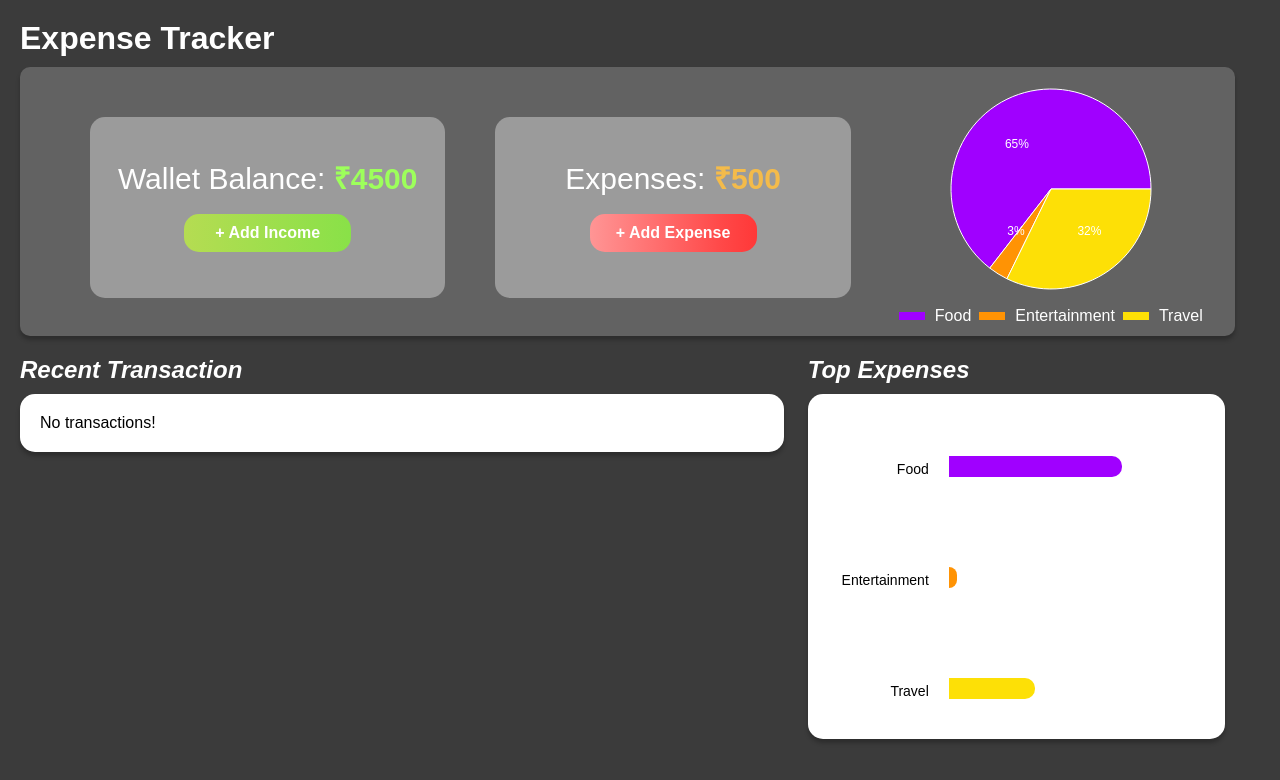
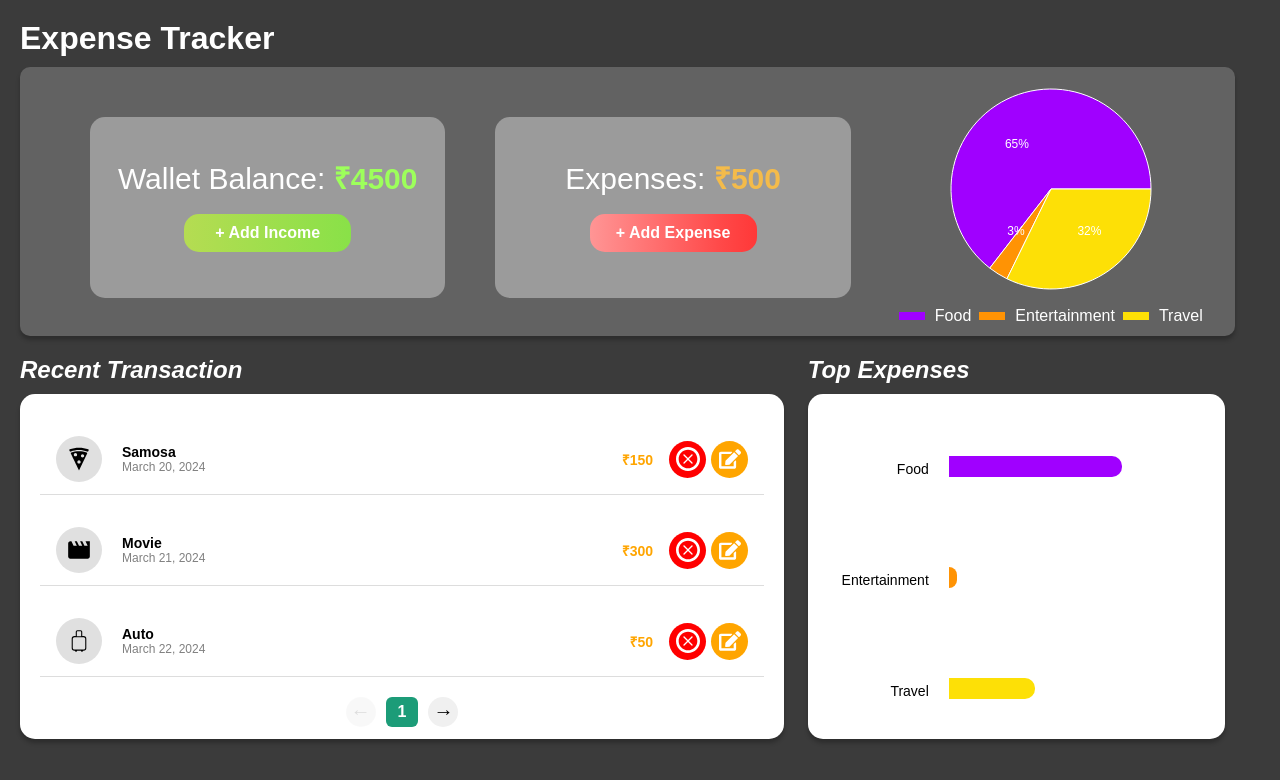
Before and after one commit to rajvipulraj401/xpenseTracker, a React (Vite) app: page / in a window 1280 px wide. Shown: the top 780 px of the page. Built offline with nearby package versions, Linux system fonts and the light colour scheme.

Commit message:
Added the pagination effect in the website

```diff
--- a/package.json
+++ b/package.json
@@ -11,6 +11,7 @@
   "dependencies": {
     "react": "^18.2.0",
     "react-dom": "^18.2.0",
+    "react-icons": "^5.5.0",
     "recharts": "^2.15.2"
   },
   "devDependencies": {
--- a/src/App.jsx
+++ b/src/App.jsx
@@ -10,6 +10,7 @@ const App = () => {
   const [isIncomeModalOpen, setIsIncomeModalOpen] = useState(false);
   const [isExpenseModalOpen, setIsExpenseModalOpen] = useState(false);
   const [isEditExpenseModalOpen, setIsEditExpenseModalOpen] = useState(false);
+  const [deleteItem, setDeleteItem] = useState(false);
   // ---All hooks ---
 
   // ---All funct below---
@@ -20,16 +21,44 @@ const App = () => {
     { name: "Travel", value: 200 },
   ];
 
+  const transactions = [
+    { title: "Samosa", date: "March 20, 2024", price: 150, category: "Food" },
+    {
+      title: "Movie",
+      date: "March 21, 2024",
+      price: 300,
+      category: "Entertainment",
+    },
+    { title: "Auto", date: "March 22, 2024", price: 50, category: "Travel" },
+    { title: "Bus", date: "March 25, 2024", price: 40, category: "Travel" },
+    { title: "Coffee", date: "March 23, 2024", price: 100, category: "Food" },
+
+    {
+      title: "Netflix",
+      date: "March 24, 2024",
+      price: 500,
+      category: "Entertainment",
+    },
+  ];
+
   // All the clicks declared here
 
+  const handleDelete = () => {
+    setDeleteItem(true);
+  };
+
+  const handleEdit = () => {
+    setIsEditExpenseModalOpen(true);
+  };
+
   const handleAddIncomeClick = () => {
-    console.log("click hua addincome");
+    // console.log("click hua addincome");
     // Now on click of this button we want to open the modal
     setIsIncomeModalOpen(true);
   };
 
   const handleAddExpenseClick = () => {
-    console.log("click hua balance");
+    // console.log("click hua balance");
     // Now on click of this button we want to open the modal
     setIsExpenseModalOpen(true);
   };
@@ -55,7 +84,11 @@ const App = () => {
           <section className="recentTransaction">
             <h2>Recent Transaction</h2>
 
-            <RecentTransaction></RecentTransaction>
+            <RecentTransaction
+              transactions={transactions}
+              handleDelete={handleDelete}
+              handleEdit={handleEdit}
+            ></RecentTransaction>
           </section>
 
           {/* Top Expenses Section */}
@@ -95,6 +128,12 @@ const App = () => {
             onClose={() => setIsExpenseModalOpen(false)}
           />
         )}
+        {isEditExpenseModalOpen && (
+          <ExpenseModal
+            name="Edit Expenses"
+            onClose={() => setIsEditExpenseModalOpen(false)}
+          />
+        )}
 
         {/* 👆🏼👆🏼👆🏼👆🏼👆🏼👆🏼👆🏼👆🏼👆🏼 ADDED MODAL Above to render it onscreen 👆🏼👆🏼👆🏼👆🏼👆🏼👆🏼👆🏼*/}
       </div>
--- a/src/components/RecentTransaction/RecentTransaction.jsx
+++ b/src/components/RecentTransaction/RecentTransaction.jsx
@@ -1,15 +1,118 @@
-import React from "react";
+// import React from "react";
+// import styles from "./RecentTransaction.module.css";
+
+// const RecentTransaction = () => {
+//   return (
+//     <>
+//       <div className={styles.transactionsContainer}>
+//         <div className={styles.transactions}>No transactions!</div>
+//         {/* <div className={styles.transactions}>No transactions!</div> */}
+//         {/* <Transaction></Transaction> */}
+//       </div>
+//     </>
+//   );
+// };
+
+// export default RecentTransaction;
+
+// -----------------Do this below one again here --------------
+
+// import React from "react";
+// import styles from "./RecentTransaction.module.css";
+// import TransactionCard from "../TransactionCard/TransactionCard";
+// const RecentTransaction = ({ transactions }) => {
+//   return (
+//     <div className={styles.transactionsContainer}>
+//       {transactions && transactions.length > 0 ? (
+//         <div className={styles.transactions}>
+//           {transactions.map((item, index) => (
+//             <TransactionCard
+//               key={index}
+//               title={item.title}
+//               date={item.date}
+//               price={item.price}
+//               category={item.category}
+//               onEdit={() => console.log("Edit:", item.title)}
+//               onDelete={() => console.log("Delete:", item.title)}
+//             />
+//           ))}
+//         </div>
+//       ) : (
+//         <div className={styles.transactions}>No transactions!</div>
+//       )}
+//     </div>
+//   );
+// };
+
+// export default RecentTransaction;
+
+// -----------------Added pagination -----------------(DO FROM this portion again)
+
+import React, { useState } from "react";
 import styles from "./RecentTransaction.module.css";
+import TransactionCard from "../TransactionCard/TransactionCard";
 
-const RecentTransaction = () => {
+const ITEMS_PER_PAGE = 3;
+
+const RecentTransaction = ({ transactions, handleDelete, handleEdit }) => {
+  const [currentPage, setCurrentPage] = useState(1);
+
+  const totalPages = Math.ceil(transactions.length / ITEMS_PER_PAGE);
+
+  const startIdx = (currentPage - 1) * ITEMS_PER_PAGE;
+  const paginatedTransactions = transactions.slice(
+    startIdx,
+    startIdx + ITEMS_PER_PAGE
+  );
+
+  const goToPrevious = () => {
+    if (currentPage > 1) setCurrentPage(currentPage - 1);
+  };
+
+  const goToNext = () => {
+    if (currentPage < totalPages) setCurrentPage(currentPage + 1);
+  };
+
   return (
-    <>
-      <div className={styles.transactionsContainer}>
+    <div
+      className={styles.transactionsContainer}
+      style={transactions.length < 3 ? { height: "auto" } : undefined}
+
+      // HERE i am dynamically setting the height to auto when less and undefined when more than
+      // 2 as wo external stylesheet me defined hai
+    >
+      {transactions.length === 0 ? (
         <div className={styles.transactions}>No transactions!</div>
-        {/* <div className={styles.transactions}>No transactions!</div> */}
-        {/* <Transaction></Transaction> */}
-      </div>
-    </>
+      ) : (
+        <>
+          <div className={styles.transactions}>
+            {paginatedTransactions.map((item, index) => (
+              <TransactionCard
+                key={index}
+                title={item.title}
+                date={item.date}
+                price={item.price}
+                category={item.category}
+                onEdit={handleEdit}
+                onDelete={handleDelete}
+              />
+            ))}
+          </div>
+
+          {/* HERE IS the pagination concept WHICH I need to learn again */}
+
+          <div className={styles.pagination}>
+            <button onClick={goToPrevious} disabled={currentPage === 1}>
+              ←
+            </button>
+            <span className={styles.pageNumber}>{currentPage}</span>
+            <button onClick={goToNext} disabled={currentPage === totalPages}>
+              →
+            </button>
+          </div>
+        </>
+      )}
+    </div>
   );
 };
 
--- a/src/components/RecentTransaction/RecentTransaction.module.css
+++ b/src/components/RecentTransaction/RecentTransaction.module.css
@@ -1,7 +1,7 @@
-.transactionsContainer {
-  /* width: 738.3304443359375px; */
+/* .transactionsContainer {
+
   width: 97%;
-  /* height: 345.0250549316406px; */
+
   background-color: white;
   box-shadow: 0px 4px 4px 0px rgba(0, 0, 0, 0.25);
   border-radius: 15px;
@@ -13,14 +13,97 @@
   padding: 20px 5px 20px 20px;
   color: black;
 
-  /* top: 440.97px;
-left: 32px;
-border-width: 1px; */
 }
 
 .transactions {
-  /* background-color: yellow; */
-  /* display: flex;
-  flex-direction: col; */
+
   width: 100%;
+} */
+
+/* -------------Above ke baad dubara phir se banao --------------- */
+
+.transactionsContainer {
+  width: 97%;
+  background-color: white;
+  box-shadow: 0px 4px 4px rgba(0, 0, 0, 0.25);
+  border-radius: 15px;
+  display: flex;
+  flex-direction: column;
+  align-items: center;
+  padding: 30px 20px;
+  color: black;
+  /* height: auto; */
+  height: 345px;
 }
+
+.transactions {
+  width: 100%;
+  display: flex;
+  flex-direction: column;
+  gap: 20px;
+}
+/*
+.pagination {
+  display: flex;
+  justify-content: center;
+  align-items: center;
+  gap: 12px;
+  margin-top: 16px;
+}
+
+.pageButton {
+  background-color: #f0f0f0;
+  border: none;
+  padding: 8px 12px;
+  border-radius: 6px;
+  cursor: pointer;
+  font-size: 16px;
+}
+
+.pageButton:disabled {
+  background-color: #ccc;
+  cursor: not-allowed;
+}
+
+.pageNumber {
+  font-weight: bold;
+  font-size: 16px;
+} */
+
+.pagination {
+  display: flex;
+  align-items: center;
+  justify-content: center;
+  margin-top: 20px;
+  gap: 10px;
+}
+
+.pagination button {
+  padding: 0 5px 5px 5px;
+  font-weight: 900;
+
+  font-size: 20px;
+  border-radius: 50%;
+  border: none;
+  background-color: #f0f0f0;
+  cursor: pointer;
+  width: 30px;
+  height: 30px;
+
+  display: flex;
+  justify-content: center;
+  align-items: center;
+}
+
+.pagination button:disabled {
+  opacity: 0.4;
+  cursor: not-allowed;
+}
+
+.pageNumber {
+  padding: 6px 12px;
+  background-color: #1c9c78;
+  color: white;
+  border-radius: 6px;
+  font-weight: bold;
+}
--- /dev/null
+++ b/src/components/TransactionCard/TransactionCard.jsx
@@ -0,0 +1,62 @@
+import React from "react";
+import styles from "./TransactionCard.module.css";
+import { IoMdPizza } from "react-icons/io"; // Food icon
+import { MdMovie } from "react-icons/md"; // Entertainment icon
+import { CiRollingSuitcase } from "react-icons/ci"; // Travel icon
+import { FaEdit, FaTimes } from "react-icons/fa"; // Edit/Delete
+import { TiDeleteOutline, TiDelete } from "react-icons/ti";
+const iconMap = {
+  Food: <IoMdPizza size={26} />,
+  Entertainment: <MdMovie size={26} />,
+  Travel: <CiRollingSuitcase size={26} />,
+};
+
+const TransactionCard = ({
+  title,
+  date,
+  price,
+  category,
+  onEdit,
+  onDelete,
+}) => {
+  return (
+    <div className={styles.transactionCard}>
+      {/* Left Icon */}
+      <div className={styles.leftIcon}>
+        <div className={styles.iconCircle}>{iconMap[category]}</div>
+      </div>
+
+      {/* Text Details */}
+      <div className={styles.details}>
+        <div className={styles.title}>{title}</div>
+        <div className={styles.date}>{date}</div>
+      </div>
+
+      {/* Price */}
+      <div className={styles.price}>₹{price}</div>
+
+      {/* Buttons */}
+      <div className={styles.actions}>
+        <button
+          // className={styles.deleteBtn}
+          onClick={onDelete}
+          style={{ backgroundColor: "red" }}
+          className={styles.btn}
+        >
+          <TiDeleteOutline size={32} />
+        </button>
+
+        <button
+          // className={styles.editBtn}
+          style={{ backgroundColor: "orange" }}
+          onClick={onEdit}
+          className={styles.btn}
+        >
+          <FaEdit size={22} />
+        </button>
+      </div>
+    </div>
+  );
+};
+
+export default TransactionCard;
--- /dev/null
+++ b/src/components/TransactionCard/TransactionCard.module.css
@@ -0,0 +1,69 @@
+.transactionCard {
+  display: flex;
+  align-items: center;
+  justify-content: space-between;
+  background-color: white;
+  padding: 12px 16px;
+  border-bottom: 1px solid #ddd;
+}
+
+.leftIcon {
+  margin-right: 10px;
+}
+
+.iconCircle {
+  background-color: #e0e0e0;
+  padding: 10px;
+  border-radius: 50%;
+  display: flex;
+  align-items: center;
+  justify-content: center;
+}
+
+.details {
+  flex-grow: 1;
+  margin-left: 10px;
+}
+
+.title {
+  font-weight: 600;
+  font-size: 14px;
+}
+
+.date {
+  font-size: 12px;
+  color: gray;
+}
+
+.price {
+  color: orange;
+  font-weight: bold;
+  font-size: 14px;
+  margin-right: 16px;
+}
+
+.actions {
+  border: none;
+  background: none;
+  cursor: pointer;
+  /* margin-left: 8px;
+  font-size: 16px; */
+  display: flex;
+  align-items: center;
+  gap: 5px;
+  justify-content: center;
+}
+
+.btn {
+  width: 37px;
+  height: 37px;
+  cursor: pointer;
+  border: none;
+  /* padding: 10px; */
+  border-radius: 50%;
+  display: flex;
+  flex-direction: column;
+  align-items: center;
+  justify-content: center;
+  color: white;
+}
```
Also changed, not shown: 1 other file (tests, documents, lock files or other folders).
